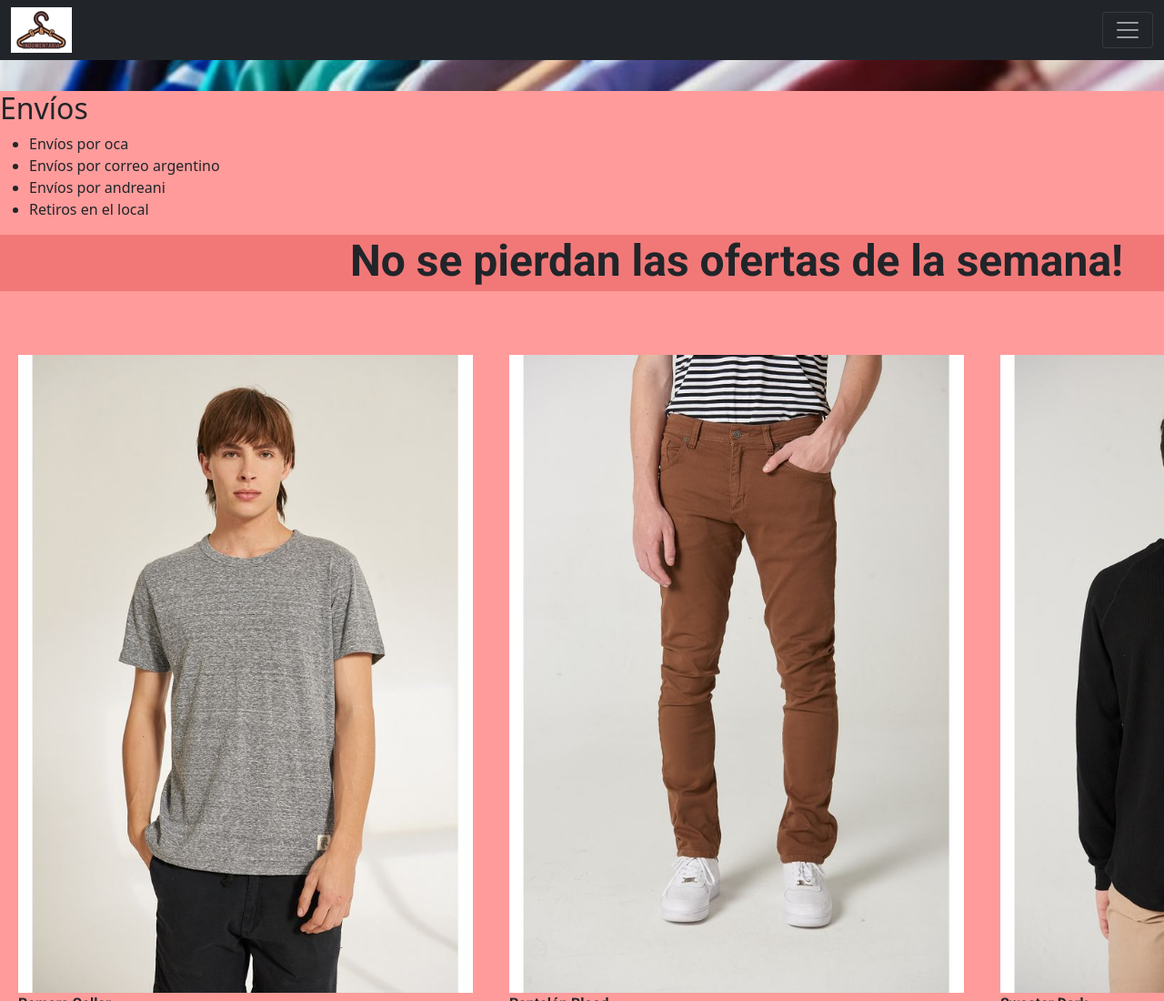
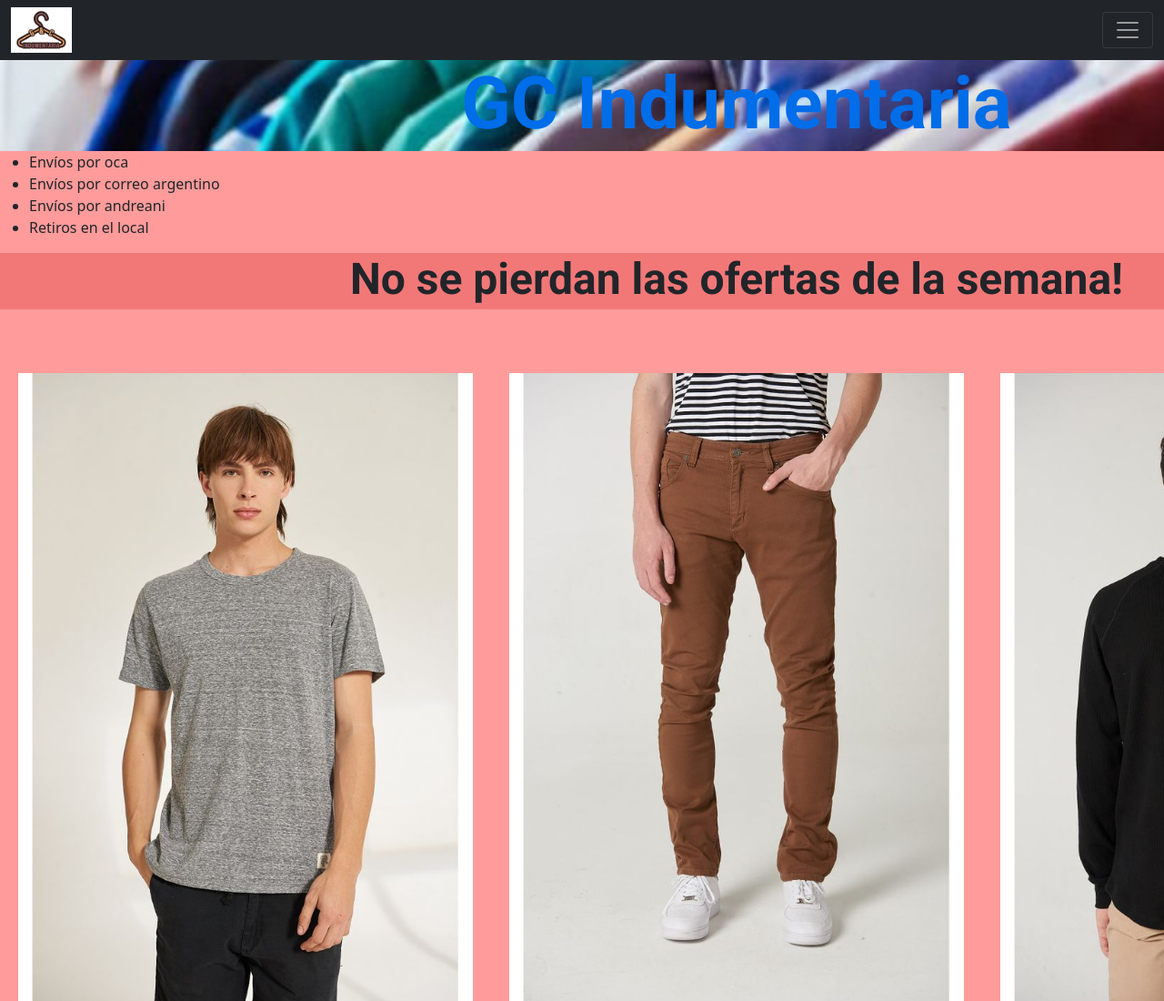
Before and after one commit to gabrielaguero/clase-15, a website: page pages/envios.html in a window 1280 px wide. Shown: the top 1100 px of the page at 91% size. Drawn offline with nearby package versions, Linux system fonts and the light colour scheme.

Commit message:
arreglos en los estilos

```diff
--- a/pages/envios.html
+++ b/pages/envios.html
@@ -22,8 +22,7 @@
 </head>
 <body>
 
-    <header class="header">
-        <nav class="navbar navbar-expand-xxl navbar-dark bg-dark">
+    <nav class="navbar navbar-expand-xxl navbar-dark bg-dark">
             <div class="container-fluid">
                      <img src="../multimedia/img/PROYECTO GABI FONDO BLANCO.jpg" height="50px" alt="">
                  <button class="navbar-toggler" type="button" data-bs-toggle="collapse" data-bs-target="#navbarNav" aria-controls="navbarNav" aria-expanded="false" aria-label="Toggle navigation">
@@ -49,12 +48,16 @@
                     </ul>
                 </div>
             </div>
-         </nav>
-    </header>
+    </nav>
+
 
  <div class="grid-container">
 
-    <h2 class="header">Envíos</h2>
+    <header class="header">
+
+        <h1 class="titulo-main">GC Indumentaria</h1>
+
+    </header>
 
     <ul class="principal">
         <li>Envíos por oca</li>
```
Also changed, not shown: pages/ayuda.html (+7 -3 lines), pages/contacto.html (+5 -3 lines), pages/reembolsos.html (+7 -3 lines).
